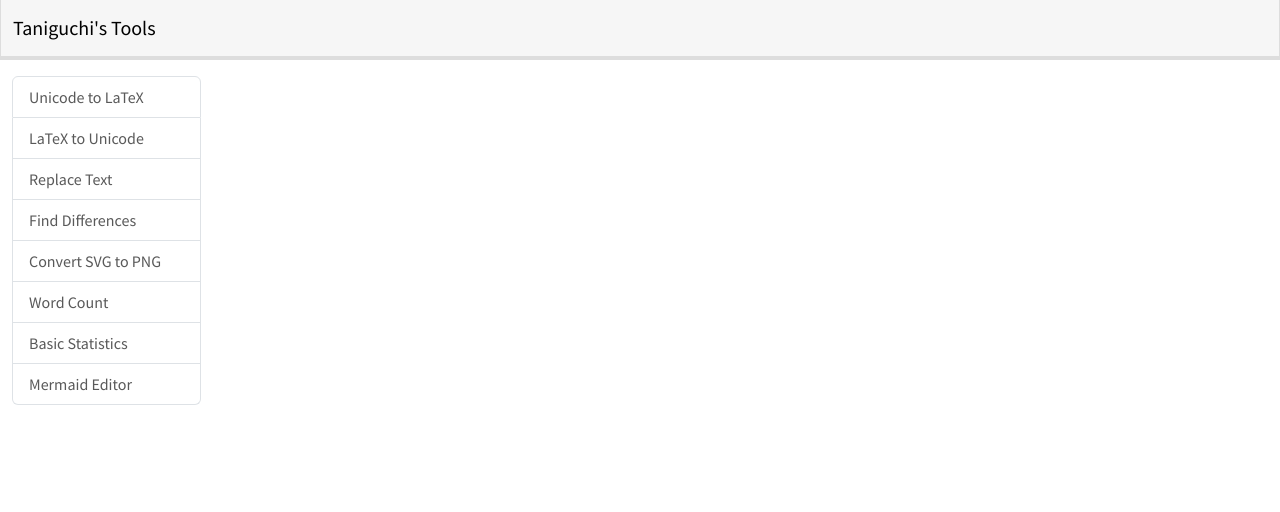
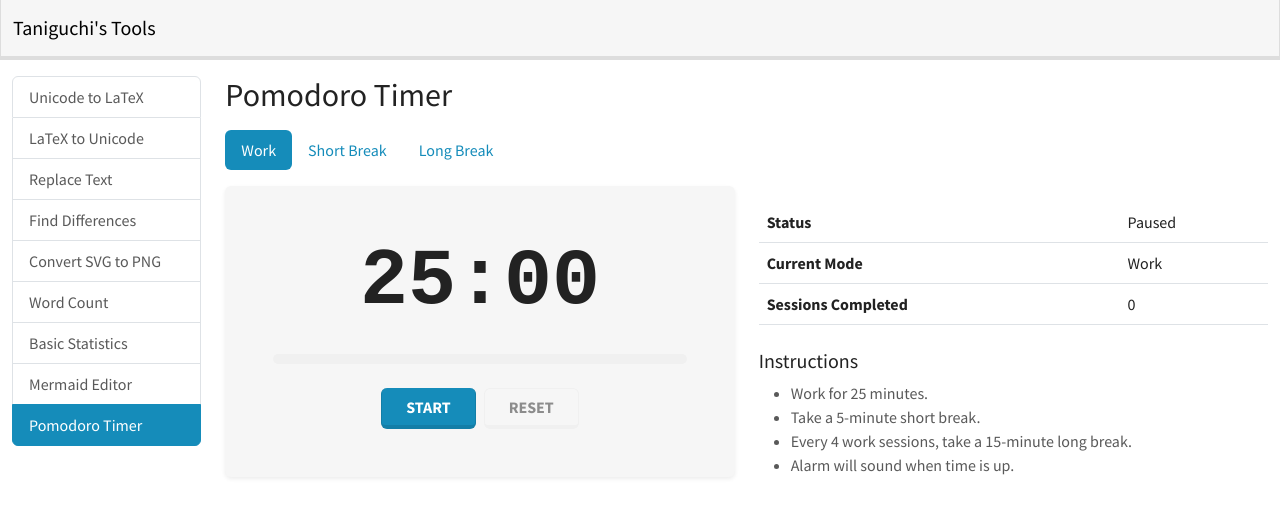
Before and after one commit to tani/tools, a Vue app: page /pomodoro-timer in a window 1280 px wide. Shown: the top 512 px of the page. Built offline with nearby package versions, Linux system fonts and the light colour scheme.

Commit message:
feat: add pomodoro timer

```diff
--- a/src/App.vue
+++ b/src/App.vue
@@ -66,6 +66,13 @@
               >
                 Mermaid Editor
               </RouterLink>
+              <RouterLink
+                class="list-group-item list-group-item-action"
+                active-class="active"
+                to="/pomodoro-timer"
+              >
+                Pomodoro Timer
+              </RouterLink>
             </div>
           </div>
           <div class="col-sm-10 pt-3">
--- a/src/router.ts
+++ b/src/router.ts
@@ -34,6 +34,10 @@ const routes = [
     path: "/mermaid-editor",
     component: () => import("./views/mermaid-editor.vue"),
   },
+  {
+    path: "/pomodoro-timer",
+    component: () => import("./views/pomodoro-timer.vue"),
+  },
 ];
 
 export const router = createRouter({
--- /dev/null
+++ b/src/views/pomodoro-timer.vue
@@ -0,0 +1,215 @@
+<script setup lang="ts">
+import { ref, computed, onUnmounted, watch } from "vue";
+
+const WORK_TIME = 25 * 60;
+const SHORT_BREAK = 5 * 60;
+const LONG_BREAK = 15 * 60;
+
+const timeLeft = ref(WORK_TIME);
+const isRunning = ref(false);
+const mode = ref<"work" | "shortBreak" | "longBreak">("work");
+const sessionsCompleted = ref(0);
+
+let timerId: number | null = null;
+
+const formatTime = (seconds: number) => {
+  const m = Math.floor(seconds / 60);
+  const s = seconds % 60;
+  return `${m.toString().padStart(2, "0")}:${s.toString().padStart(2, "0")}`;
+};
+
+const displayTime = computed(() => formatTime(timeLeft.value));
+
+const progress = computed(() => {
+  const total =
+    mode.value === "work"
+      ? WORK_TIME
+      : mode.value === "shortBreak"
+      ? SHORT_BREAK
+      : LONG_BREAK;
+  return ((total - timeLeft.value) / total) * 100;
+});
+
+const playAlarm = () => {
+  const audioCtx = new (window.AudioContext || (window as any).webkitAudioContext)();
+  const oscillator = audioCtx.createOscillator();
+  const gainNode = audioCtx.createGain();
+
+  oscillator.connect(gainNode);
+  gainNode.connect(audioCtx.destination);
+
+  oscillator.type = "sine";
+  oscillator.frequency.setValueAtTime(440, audioCtx.currentTime); // A4
+  oscillator.frequency.exponentialRampToValueAtTime(880, audioCtx.currentTime + 0.5);
+
+  gainNode.gain.setValueAtTime(0.1, audioCtx.currentTime);
+  gainNode.gain.exponentialRampToValueAtTime(0.01, audioCtx.currentTime + 1);
+
+  oscillator.start();
+  oscillator.stop(audioCtx.currentTime + 1);
+};
+
+const startTimer = () => {
+  if (isRunning.value) return;
+  isRunning.value = true;
+  timerId = window.setInterval(() => {
+    if (timeLeft.value > 0) {
+      timeLeft.value--;
+    } else {
+      stopTimer();
+      playAlarm();
+      handleSessionEnd();
+    }
+  }, 1000);
+};
+
+const stopTimer = () => {
+  if (timerId !== null) {
+    clearInterval(timerId);
+    timerId = null;
+  }
+  isRunning.value = false;
+};
+
+const resetTimer = () => {
+  stopTimer();
+  if (mode.value === "work") timeLeft.value = WORK_TIME;
+  else if (mode.value === "shortBreak") timeLeft.value = SHORT_BREAK;
+  else timeLeft.value = LONG_BREAK;
+};
+
+const handleSessionEnd = () => {
+  if (mode.value === "work") {
+    sessionsCompleted.value++;
+    if (sessionsCompleted.value % 4 === 0) {
+      setMode("longBreak");
+    } else {
+      setMode("shortBreak");
+    }
+  } else {
+    setMode("work");
+  }
+};
+
+const setMode = (newMode: typeof mode.value) => {
+  stopTimer();
+  mode.value = newMode;
+  if (newMode === "work") timeLeft.value = WORK_TIME;
+  else if (newMode === "shortBreak") timeLeft.value = SHORT_BREAK;
+  else timeLeft.value = LONG_BREAK;
+};
+
+watch(displayTime, (newTime) => {
+  document.title = `${newTime} - ${mode.value === 'work' ? 'Work' : 'Break'}`;
+});
+
+onUnmounted(() => {
+  stopTimer();
+  document.title = "Taniguchi's Tools";
+});
+</script>
+
+<template>
+  <div>
+    <h2>Pomodoro Timer</h2>
+
+    <div class="row mt-3">
+      <div class="col-sm-12">
+        <div class="nav nav-pills mb-3">
+          <button
+            class="nav-link"
+            :class="{ active: mode === 'work' }"
+            @click="setMode('work')"
+          >
+            Work
+          </button>
+          <button
+            class="nav-link"
+            :class="{ active: mode === 'shortBreak' }"
+            @click="setMode('shortBreak')"
+          >
+            Short Break
+          </button>
+          <button
+            class="nav-link"
+            :class="{ active: mode === 'longBreak' }"
+            @click="setMode('longBreak')"
+          >
+            Long Break
+          </button>
+        </div>
+      </div>
+    </div>
+
+    <div class="row">
+      <div class="col-sm-6">
+        <div class="text-center p-5 bg-light rounded shadow-sm">
+          <h1 class="display-1 fw-bold mb-4">{{ displayTime }}</h1>
+          <div class="progress mb-4" style="height: 10px">
+            <div
+              class="progress-bar"
+              role="progressbar"
+              :style="{ width: progress + '%' }"
+              :aria-valuenow="progress"
+              aria-valuemin="0"
+              aria-valuemax="100"
+            ></div>
+          </div>
+          <div class="d-flex justify-content-center gap-2">
+            <button
+              v-if="!isRunning"
+              class="btn btn-primary px-4"
+              @click="startTimer"
+            >
+              Start
+            </button>
+            <button
+              v-else
+              class="btn btn-warning px-4"
+              @click="stopTimer"
+            >
+              Pause
+            </button>
+            <button class="btn btn-outline-secondary px-4" @click="resetTimer">
+              Reset
+            </button>
+          </div>
+        </div>
+      </div>
+      <div class="col-sm-6">
+        <table class="table mt-3">
+          <tbody>
+            <tr>
+              <th>Status</th>
+              <td>{{ isRunning ? 'Running' : 'Paused' }}</td>
+            </tr>
+            <tr>
+              <th>Current Mode</th>
+              <td class="text-capitalize">{{ mode.replace(/([A-Z])/g, ' $1') }}</td>
+            </tr>
+            <tr>
+              <th>Sessions Completed</th>
+              <td>{{ sessionsCompleted }}</td>
+            </tr>
+          </tbody>
+        </table>
+
+        <div class="mt-4">
+          <h5>Instructions</h5>
+          <ul class="text-muted">
+            <li>Work for 25 minutes.</li>
+            <li>Take a 5-minute short break.</li>
+            <li>Every 4 work sessions, take a 15-minute long break.</li>
+            <li>Alarm will sound when time is up.</li>
+          </ul>
+        </div>
+      </div>
+    </div>
+  </div>
+</template>
+
+<style scoped>
+.display-1 {
+  font-family: monospace;
+}
+</style>
```
